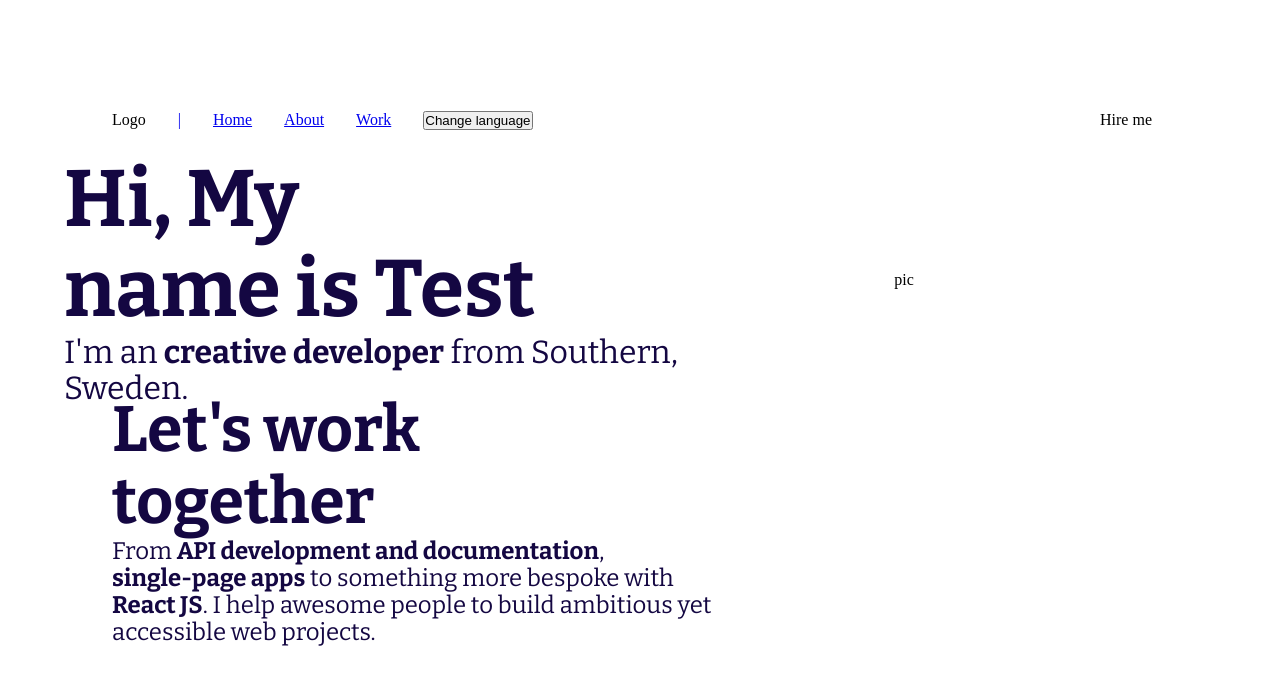
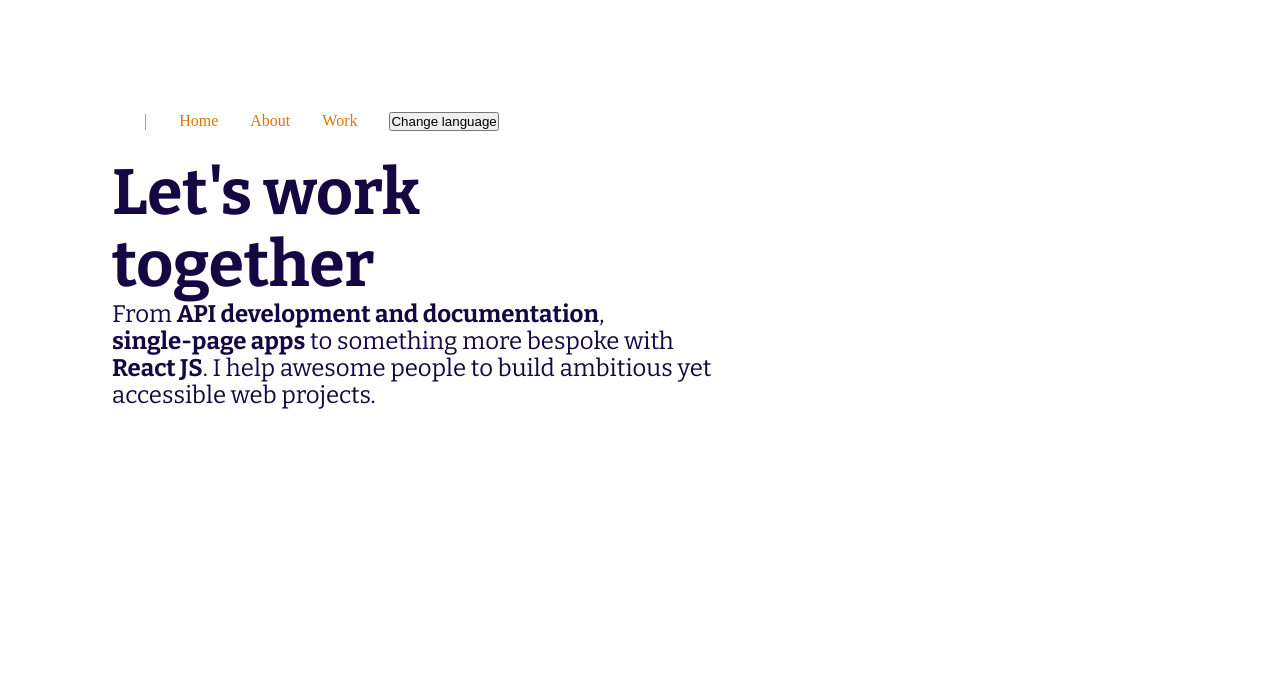
Before and after one commit to MapYh/portfolio, a React (Vite) app: page /Work in a window 1280 px wide. Shown: the top 684 px of the page. Built offline with nearby package versions, Linux system fonts and the light colour scheme.

Commit message:
Added styling to nav components

```diff
--- a/src/components/Header.scss
+++ b/src/components/Header.scss
@@ -2,6 +2,22 @@
   display: flex;
   justify-content: space-between;
   align-items: center;
+}
+
+.header-styling {
+  font-family: "Bitter", serif;
+  font-size: 1.3rem;
+
+  font-style: normal;
+  line-height: 1.125;
+}
+
+a:link,
+a:visited,
+a:active,
+a:hover {
+  text-decoration: none;
+  color: #d97503fb;
 }
 
 .header-left {
--- a/src/components/Header.tsx
+++ b/src/components/Header.tsx
@@ -5,7 +5,7 @@ import "./Header.scss";
 const Header = () => {
   return (
     <>
-      <header className="header">
+      <header className="header header-styling">
         <article className="header-left">
           <div>Logo</div>
           <Nav />
--- a/src/components/Nav.scss
+++ b/src/components/Nav.scss
@@ -13,6 +13,12 @@
   list-style-type: none;
   color: black;
 }
+a:link,
+a:visited,
+a:active,
+a:hover {
+  text-decoration: none;
+}
 
 .header-nav-list-lang {
   display: flex;
--- a/src/components/Nav.tsx
+++ b/src/components/Nav.tsx
@@ -12,7 +12,7 @@ const Nav = () => {
   return (
     <nav className="header-nav">
       <ul className="header-nav-list">
-        <li className="header-nav-item">
+        <li className="header-nav-item ">
           <Link to="/Home">|</Link>
         </li>
         <li className="header-nav-item">
@@ -25,7 +25,7 @@ const Nav = () => {
           <Link to="/Work">Work</Link>
         </li>
         <section className="header-nav-list-lang">
-          <li className="header-nav-item">
+          <li className="header-nav-item header-styling">
             <Button onClick={() => setOpen((open) => !open)} />
           </li>
           {open && <Dropdown_card props={languageListData} />}
--- a/src/pages/Work.tsx
+++ b/src/pages/Work.tsx
@@ -1,10 +1,11 @@
 import Header from "../components/Header.tsx";
+import Nav from "../components/Nav.tsx";
 import Main from "../components/Main.tsx";
 
 const Work = () => {
   return (
     <>
-      <Header />
+      <Nav />
       <Main />
     </>
   );
```
